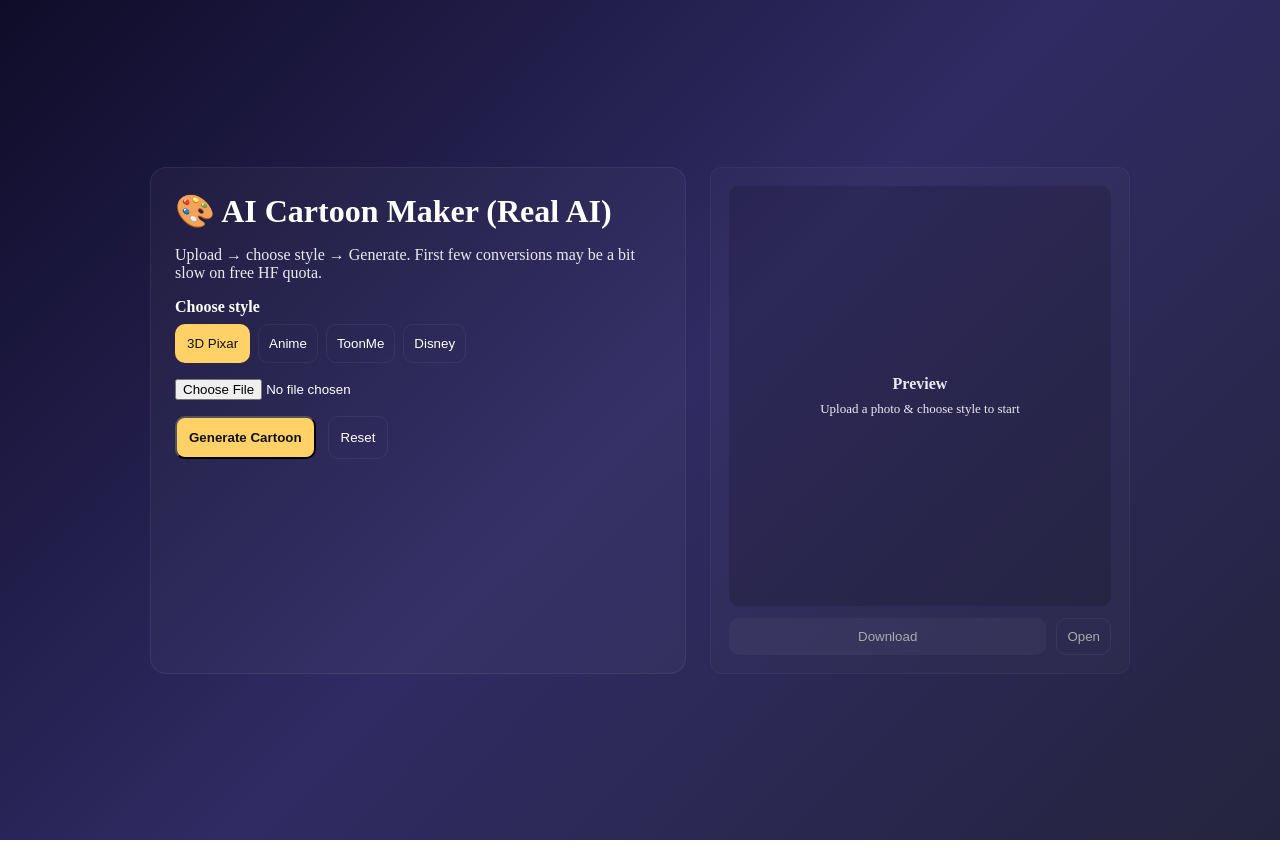
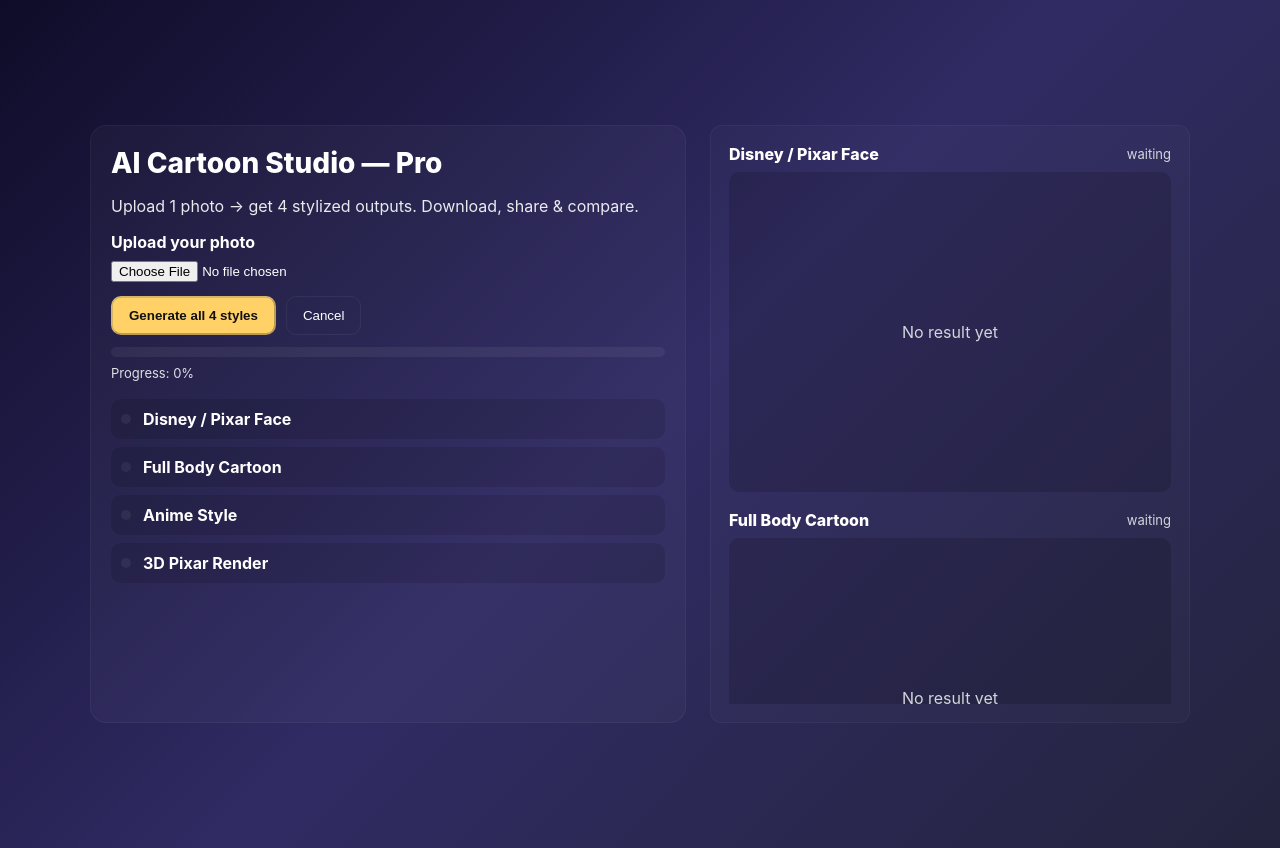
Before and after one commit to justifysiddh/ai-cartoon, a Next.js app: page / in a window 1280 px wide. Built offline with nearby package versions, Linux system fonts and the light colour scheme.

Commit message:
Update page.jsx

```diff
--- a/app/page.jsx
+++ b/app/page.jsx
@@ -1,123 +1,242 @@
 "use client";
-import React, { useState } from "react";
+import React, { useState, useRef } from "react";
+
+/*
+  Pro UI page.jsx
+  - Calls: /api/disney, /api/fullbody, /api/anime, /api/pixar3d
+  - Shows progress, before/after slider, download & share
+*/
+
+const STYLES = [
+  { id: "disney", label: "Disney / Pixar Face", api: "/api/disney" },
+  { id: "fullbody", label: "Full Body Cartoon", api: "/api/fullbody" },
+  { id: "anime", label: "Anime Style", api: "/api/anime" },
+  { id: "pixar3d", label: "3D Pixar Render", api: "/api/pixar3d" }
+];
+
+function Spinner() {
+  return (
+    <div style={{display:"inline-block",width:28,height:28,border:"4px solid rgba(255,255,255,0.12)",borderTopColor:"#ffd166",borderRadius:28,animation:"spin 1s linear infinite"}}/>
+  );
+}
+
+function BeforeAfter({ before, after }) {
+  // simple slider without external libs
+  const ref = useRef(null);
+  const [pos, setPos] = useState(50);
+  return (
+    <div style={{position:"relative", width:"100%", height:320, borderRadius:12, overflow:"hidden", background:"#111"}}>
+      <img src={before} style={{position:"absolute", inset:0, width:"100%", height:"100%", objectFit:"cover"}} />
+      <div style={{position:"absolute", inset:0, width:`${pos}%`, overflow:"hidden", transition:"width .15s"}}>
+        <img src={after} style={{width:"100%", height:"100%", objectFit:"cover"}} />
+      </div>
+      <input
+        type="range"
+        min="0"
+        max="100"
+        value={pos}
+        onChange={(e)=>setPos(e.target.value)}
+        style={{position:"absolute", left:0, right:0, bottom:10, margin:"0 12px"}}
+      />
+    </div>
+  );
+}
 
 export default function Page() {
   const [file, setFile] = useState(null);
   const [preview, setPreview] = useState(null);
-  const [resultUrl, setResultUrl] = useState(null);
+  const [results, setResults] = useState({}); // { styleId: {url, status, error} }
   const [loading, setLoading] = useState(false);
-  const [style, setStyle] = useState("pixar");
-  const [error, setError] = useState("");
-
-  const styles = [
-    { id: "pixar", label: "3D Pixar" },
-    { id: "anime", label: "Anime" },
-    { id: "toon", label: "ToonMe" },
-    { id: "disney", label: "Disney" }
-  ];
+  const [globalProgress, setGlobalProgress] = useState(0);
+  const controllerRef = useRef(null);
 
   const onFile = (e) => {
     const f = e.target.files?.[0];
     if (!f) return;
     setFile(f);
     setPreview(URL.createObjectURL(f));
-    setResultUrl(null);
-    setError("");
+    setResults({});
+    setGlobalProgress(0);
   };
 
-  const generate = async () => {
-    if (!file) { setError("Please upload an image."); return; }
-    setError(""); setLoading(true); setResultUrl(null);
-
-    const fd = new FormData();
-    fd.append("image", file);
-    fd.append("style", style);
-
+  // helper to call one API
+  async function callApi(style) {
+    const apiPath = STYLES.find(s=>s.id===style).api;
+    const form = new FormData();
+    form.append("image", file);
     try {
-      const res = await fetch("/api/cartoon", { method: "POST", body: fd });
+      const res = await fetch(apiPath, { method: "POST", body: form, signal: controllerRef.current?.signal });
       if (!res.ok) {
         const txt = await res.text();
-        throw new Error(txt || "Conversion failed");
+        throw new Error(txt || "API error");
       }
-      const blob = await res.blob();
-      const url = URL.createObjectURL(blob);
-      setResultUrl(url);
-    } catch (e) {
-      console.error(e);
-      setError("Conversion failed. Try again later.");
-    } finally { setLoading(false); }
+      // some APIs return JSON with url, others send image binary. Try both:
+      const contentType = res.headers.get("content-type") || "";
+      if (contentType.includes("application/json")) {
+        const json = await res.json();
+        // common fields used by deepai or others: output_url / output
+        const url = json.output_url || json.output || json.url || json.output_image || json.image;
+        if (!url) throw new Error("No output_url in response");
+        return { url, status: "done" };
+      } else {
+        // binary image -> create blob url
+        const blob = await res.blob();
+        const url = URL.createObjectURL(blob);
+        return { url, status: "done" };
+      }
+    } catch (err) {
+      return { error: String(err.message || err), status: "error" };
+    }
+  }
+
+  // Generate all 4 styles in parallel with progress
+  const generateAll = async () => {
+    if (!file) return alert("Upload an image first");
+    setLoading(true);
+    setResults({});
+    setGlobalProgress(0);
+    controllerRef.current = new AbortController();
+
+    const total = STYLES.length;
+    let completed = 0;
+
+    // execute sequentially or parallel — do parallel but control concurrency if needed
+    const promises = STYLES.map(s => (async () => {
+      // mark pending
+      setResults(prev => ({...prev, [s.id]: { status: "pending" }}));
+      const res = await callApi(s.id);
+      completed++;
+      setGlobalProgress(Math.round((completed/total)*100));
+      setResults(prev => ({...prev, [s.id]: res}));
+      return res;
+    })());
+
+    await Promise.all(promises);
+    setLoading(false);
   };
 
-  const download = () => {
-    if (!resultUrl) return;
+  const cancelAll = () => {
+    controllerRef.current?.abort();
+    setLoading(false);
+    setResults(prev => {
+      const copy = {...prev};
+      Object.keys(copy).forEach(k => { if(copy[k].status==="pending") copy[k].status="cancelled"; });
+      return copy;
+    });
+  };
+
+  const download = (url) => {
     const a = document.createElement("a");
-    a.href = resultUrl;
+    a.href = url;
     a.download = "cartoon.png";
     document.body.appendChild(a);
     a.click();
     a.remove();
   };
 
+  const share = async (url) => {
+    try {
+      const response = await fetch(url);
+      const blob = await response.blob();
+      const fileObj = new File([blob], "cartoon.png", { type: blob.type });
+      if (navigator.canShare && navigator.canShare({ files: [fileObj] })) {
+        await navigator.share({ files: [fileObj], title: "My Cartoon" });
+      } else {
+        window.open(url, "_blank");
+      }
+    } catch {
+      window.open(url, "_blank");
+    }
+  };
+
   return (
-    <div style={{ minHeight:"100vh", background:"linear-gradient(135deg,#0f0c29,#302b63,#24243e)", display:"flex", alignItems:"center", justifyContent:"center", padding:20, color:"#fff" }}>
-      <div style={{ width:980, maxWidth:"95%", display:"grid", gridTemplateColumns:"1fr 420px", gap:24 }}>
-        <div style={{ padding:24, borderRadius:16, background:"rgba(255,255,255,0.03)", border:"1px solid rgba(255,255,255,0.06)" }}>
-          <h1 style={{ margin:0, fontSize:32, fontWeight:800 }}>🎨 AI Cartoon Maker (Real AI)</h1>
-          <p style={{ opacity:0.9 }}>Upload → choose style → Generate. First few conversions may be a bit slow on free HF quota.</p>
+    <div style={{minHeight:"100vh",background:"linear-gradient(135deg,#0f0c29,#302b63,#24243e)",color:"#fff",display:"flex",alignItems:"center",justifyContent:"center",padding:24,fontFamily:"Inter, system-ui, sans-serif"}}>
+      <div style={{width:1100,maxWidth:"96%",display:"grid",gridTemplateColumns:"1fr 480px",gap:24}}>
+        <div style={{padding:20,borderRadius:16,background:"rgba(255,255,255,0.03)",border:"1px solid rgba(255,255,255,0.04)"}}>
+          <h1 style={{margin:0,fontSize:28,fontWeight:800}}>AI Cartoon Studio — Pro</h1>
+          <p style={{opacity:0.9}}>Upload 1 photo → get 4 stylized outputs. Download, share & compare.</p>
 
-          <div style={{ marginTop:12 }}>
-            <label style={{ display:"block", fontWeight:700 }}>Choose style</label>
-            <div style={{ display:"flex", gap:8, marginTop:8 }}>
-              {styles.map(s => (
-                <button key={s.id} onClick={() => setStyle(s.id)} style={{ padding:10, borderRadius:10, border: style===s.id ? "2px solid #ffd166" : "1px solid rgba(255,255,255,0.06)", background: style===s.id ? "#ffd166" : "transparent", color: style===s.id ? "#111" : "#fff", cursor:"pointer" }}>
-                  {s.label}
-                </button>
-              ))}
-            </div>
-          </div>
-
-          <div style={{ marginTop:16 }}>
+          <div style={{marginTop:12}}>
+            <label style={{fontWeight:700,display:"block",marginBottom:8}}>Upload your photo</label>
             <input type="file" accept="image/*" onChange={onFile} />
           </div>
 
-          <div style={{ marginTop:16, display:"flex", gap:12 }}>
-            <button onClick={generate} disabled={loading} style={{ padding:12, borderRadius:10, background:"#ffd166", color:"#111", fontWeight:800, cursor: "pointer" }}>
-              {loading ? "Generating..." : "Generate Cartoon"}
+          <div style={{marginTop:14,display:"flex",gap:10}}>
+            <button onClick={generateAll} disabled={loading || !file} style={{padding:"10px 16px",borderRadius:10,background:"#ffd166",color:"#111",fontWeight:800,cursor:"pointer"}}>
+              {loading ? "Generating..." : "Generate all 4 styles"}
             </button>
-            <button onClick={() => { setFile(null); setPreview(null); setResultUrl(null); setError(""); }} style={{ padding:12, borderRadius:10, border:"1px solid rgba(255,255,255,0.06)", background:"transparent", color:"#fff" }}>
-              Reset
+            <button onClick={cancelAll} disabled={!loading} style={{padding:"10px 16px",borderRadius:10,border:"1px solid rgba(255,255,255,0.06)",background:"transparent",color:"#fff"}}>
+              Cancel
             </button>
           </div>
 
-          {error && <div style={{ marginTop:12, color:"#ffb4b4" }}>{error}</div>}
+          <div style={{marginTop:12}}>
+            <div style={{height:10,background:"rgba(255,255,255,0.06)",borderRadius:10,overflow:"hidden"}}>
+              <div style={{width:`${globalProgress}%`,height:"100%",background:"linear-gradient(90deg,#ffd166,#ff7b7b)"}}/>
+            </div>
+            <div style={{marginTop:8,fontSize:13,opacity:0.85}}>Progress: {globalProgress}%</div>
+          </div>
+
+          {/* small preview */}
+          {preview && (
+            <div style={{marginTop:16,display:"flex",gap:12,alignItems:"center"}}>
+              <img src={preview} style={{width:120,height:120,objectFit:"cover",borderRadius:12,border:"1px solid rgba(255,255,255,0.06)"}} />
+              <div>
+                <div style={{fontWeight:800}}>Uploaded</div>
+                <div style={{opacity:0.85,fontSize:13,marginTop:6}}>Tip: use a clear portrait for best results</div>
+              </div>
+            </div>
+          )}
+
+          {/* per style status */}
+          <div style={{marginTop:18,display:"grid",gap:8}}>
+            {STYLES.map(s => {
+              const r = results[s.id] || {};
+              return (
+                <div key={s.id} style={{display:"flex",alignItems:"center",justifyContent:"space-between",gap:12, padding:10, borderRadius:10, background:"rgba(0,0,0,0.12)"}}>
+                  <div style={{display:"flex",gap:12,alignItems:"center"}}>
+                    <div style={{width:10,height:10,borderRadius:6,background: r.status==="done" ? "#4ade80" : r.status==="error" ? "#ff7b7b" : r.status==="pending" ? "#ffd166" : "rgba(255,255,255,0.06)"}} />
+                    <div style={{fontWeight:700}}>{s.label}</div>
+                    <div style={{opacity:0.75,fontSize:13,marginLeft:8}}>{r.status === "pending" ? "Rendering..." : r.status === "done" ? "Ready" : r.status === "error" ? "Failed" : ""}</div>
+                  </div>
+
+                  <div style={{display:"flex",gap:8,alignItems:"center"}}>
+                    {r.status==="pending" && <Spinner />}
+                    {r.url && (
+                      <>
+                        <button onClick={()=>download(r.url)} style={{padding:"8px 10px",borderRadius:8, background:"#ffd166", color:"#111", fontWeight:700}}>Download</button>
+                        <button onClick={()=>share(r.url)} style={{padding:"8px 10px",borderRadius:8, border:"1px solid rgba(255,255,255,0.06)", background:"transparent", color:"#fff"}}>Share</button>
+                      </>
+                    )}
+                  </div>
+                </div>
+              );
+            })}
+          </div>
         </div>
 
-        <div style={{ padding:18, borderRadius:12, background:"rgba(255,255,255,0.02)", border:"1px solid rgba(255,255,255,0.04)" }}>
-          <div style={{ height:420, display:"flex", alignItems:"center", justifyContent:"center", borderRadius:10, overflow:"hidden", background:"rgba(0,0,0,0.15)" }}>
-            {loading ? (
-              <div style={{ textAlign:"center" }}>
-                <div style={{ marginBottom:8 }}>Rendering...</div>
-                <div style={{ width:72, height:72, borderRadius:36, border:"6px solid rgba(255,255,255,0.08)", borderTopColor:"#ffd166", animation:"spin 1s linear infinite" }} />
-              </div>
-            ) : resultUrl ? (
-              <img src={resultUrl} style={{ maxWidth:"100%", maxHeight:"100%" }} />
-            ) : preview ? (
-              <img src={preview} style={{ maxWidth:"100%", maxHeight:"100%" }} />
-            ) : (
-              <div style={{ textAlign:"center", opacity:0.9 }}>
-                <div style={{ fontWeight:800, fontSize:16 }}>Preview</div>
-                <div style={{ marginTop:8, fontSize:13 }}>Upload a photo & choose style to start</div>
-              </div>
-            )}
-          </div>
+        <div style={{padding:18,borderRadius:12, background:"rgba(255,255,255,0.02)", border:"1px solid rgba(255,255,255,0.04)"}}>
+          <div style={{height:560, overflow:"auto"}}>
+            {/* show gallery of results side-by-side */}
+            {STYLES.map(s => {
+              const r = results[s.id] || {};
+              return (
+                <div key={s.id} style={{marginBottom:18}}>
+                  <div style={{display:"flex",alignItems:"center",justifyContent:"space-between",marginBottom:8}}>
+                    <div style={{fontWeight:800}}>{s.label}</div>
+                    <div style={{fontSize:13,opacity:0.8}}>{r.status || "waiting"}</div>
+                  </div>
 
-          <div style={{ display:"flex", gap:10, marginTop:12 }}>
-            <button onClick={download} disabled={!resultUrl} style={{ flex:1, padding:10, borderRadius:10, background: resultUrl ? "#ffd166" : "rgba(255,255,255,0.04)", color: resultUrl ? "#111" : "#aaa", border:"none" }}>
-              Download
-            </button>
-            <button onClick={() => resultUrl && window.open(resultUrl, "_blank")} disabled={!resultUrl} style={{ padding:10, borderRadius:10, border:"1px solid rgba(255,255,255,0.06)", background:"transparent", color: resultUrl ? "#fff" : "#aaa" }}>
-              Open
-            </button>
+                  {r.url ? (
+                    <BeforeAfter before={preview} after={r.url} />
+                  ) : (
+                    <div style={{height:320,display:"flex",alignItems:"center",justifyContent:"center",background:"rgba(0,0,0,0.14)",borderRadius:10}}>
+                      {r.status==="pending" ? <div style={{textAlign:"center"}}><Spinner /><div style={{marginTop:8}}>Rendering...</div></div> : <div style={{opacity:0.8}}>No result yet</div>}
+                    </div>
+                  )}
+                </div>
+              );
+            })}
           </div>
         </div>
       </div>
```
